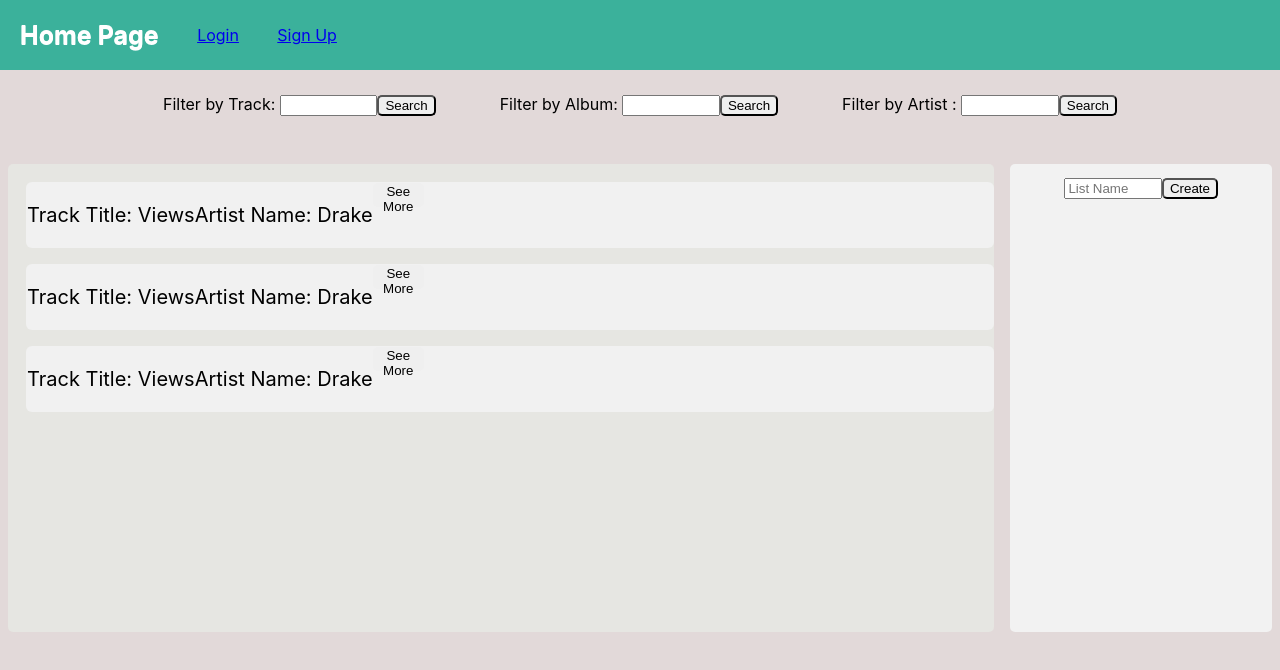
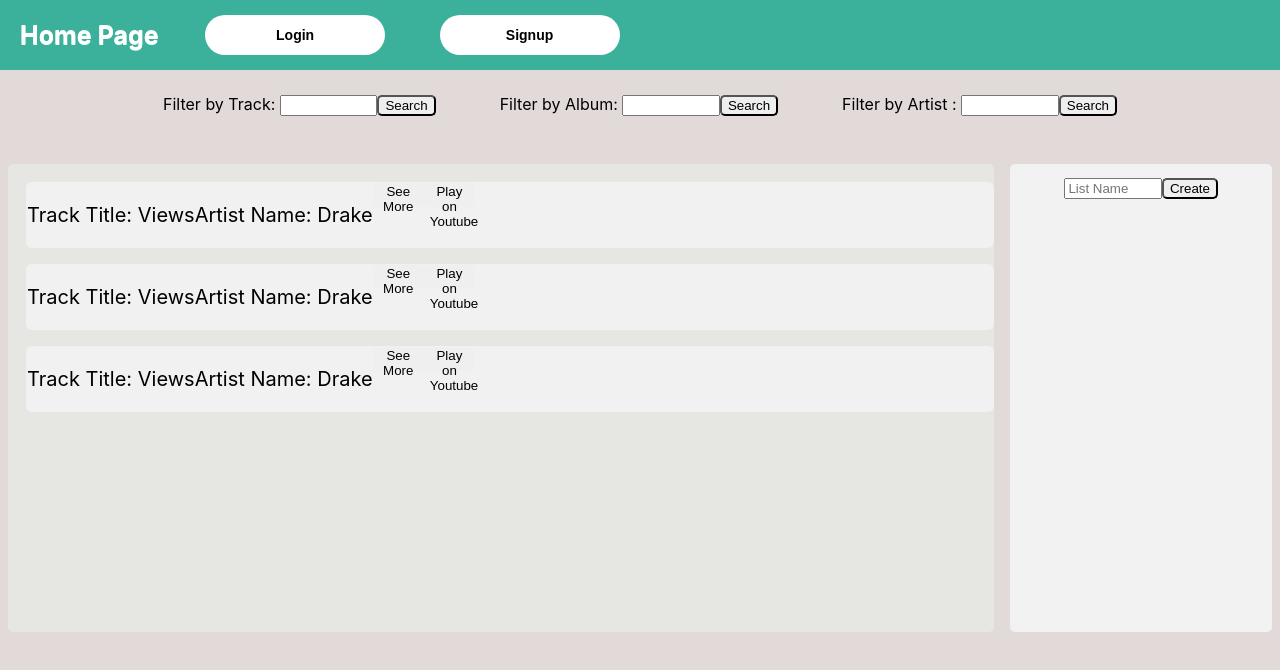
Before and after one commit to khaltahan/se3316-asaleh64-jlangl-kaltahan-lab4, a React (Create React App) app in the folder client/: page /general in a window 1280 px wide. Shown: the top 670 px of the page. Built offline with nearby package versions, Linux system fonts and the light colour scheme.

Commit message:
link to youtube search

```diff
--- a/client/src/components/LandingPage/displaysearch.component.js
+++ b/client/src/components/LandingPage/displaysearch.component.js
@@ -1,5 +1,6 @@
 import React, {useState} from "react";
 import styles from "./search.module.css"
+import {Link} from 'react-router-dom'
 
 const Search= ({track_title, artist_name,track_id,album_title,album_id,artist_id,track_duration}) =>{
     const [open,setOpen] = useState(false)
@@ -13,8 +14,12 @@ const Search= ({track_title, artist_name,track_id,album_title,album_id,artist_id
                 <p>Track Title: {track_title}</p>
             <p> Artist Name: {artist_name}</p>
             <button class = {styles.search_button} onClick = {expand}>See More</button>
+                <a href = {`https://www.youtube.com/results?search_query=${track_title}+${artist_name}`} target="_blank" rel="noopener noreferrer" >
+                <button class = {styles.search_button}>
+                Play on Youtube
+                </button>
+                </a>
             </div>
-
             {open &&
             <span class ={styles.extended_info}>
             <p>Track ID:{track_id}</p>
--- a/client/src/components/LandingPage/search.module.css
+++ b/client/src/components/LandingPage/search.module.css
@@ -9,7 +9,7 @@
 }
 
 .search_button{
-    border: 1px rgba(138, 138, 138, 0);
+    border: 1px rgba(184, 101, 101, 0);
     width:4vw;
     height:3vh;
     border-radius: 5px;
--- a/client/src/components/navbar.component.js
+++ b/client/src/components/navbar.component.js
@@ -14,13 +14,13 @@ const Navbar = () => {
                 <h1>
                     Home Page
                 </h1>
-                {!user && <Link to ='/login'>Login</Link>}
-                {!user && <Link to = '/signup'>Sign Up</Link>}
+                {!user && <Link to ='/login'><button className = {styles.white_btn}>Login</button></Link>}
+                {!user && <Link to = '/signup'><button className = {styles.white_btn}>Signup</button></Link>}
                 {user && <button className={styles.white_btn} onClick={handleLogout}>
 					Logout
 				</button> }
                 {
-                    user && <Link to = "/account/change-password"> Change Password</Link>
+                    user && <Link to = "/account/change-password"><button className = {styles.white_btn}>Change Password</button></Link>
                 }
             </div>
 	);
```
